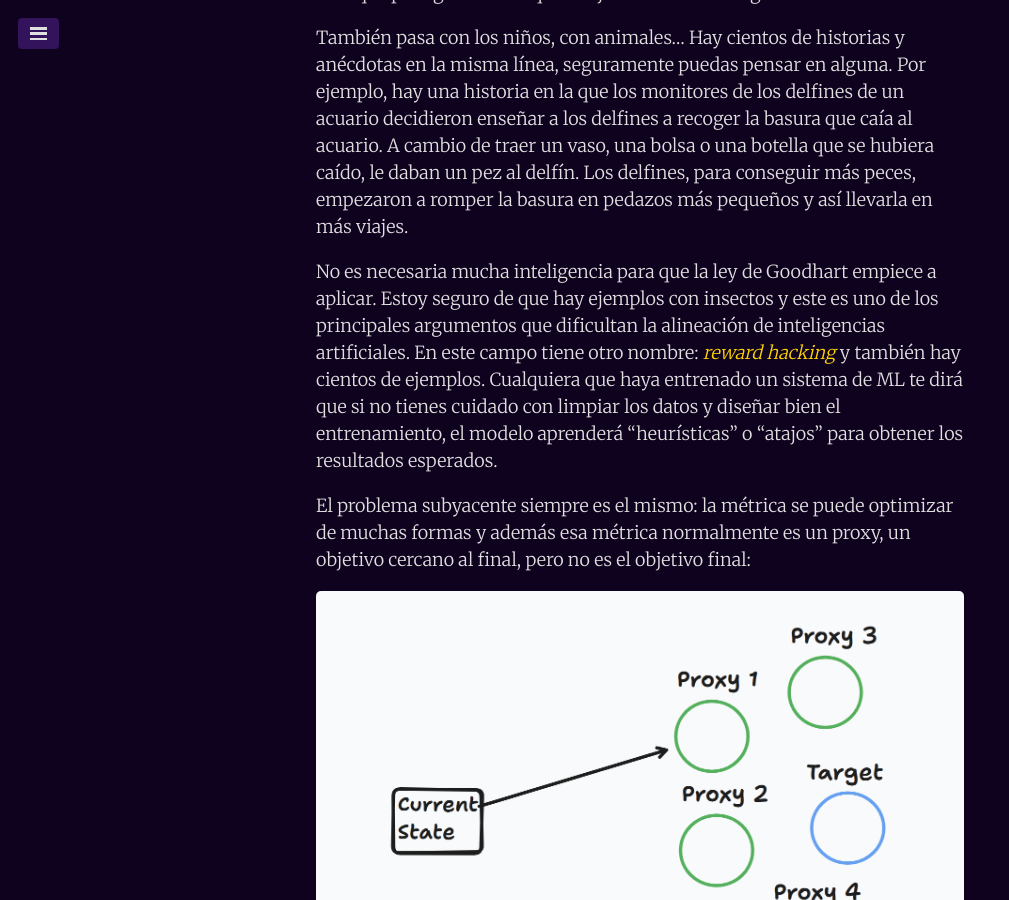
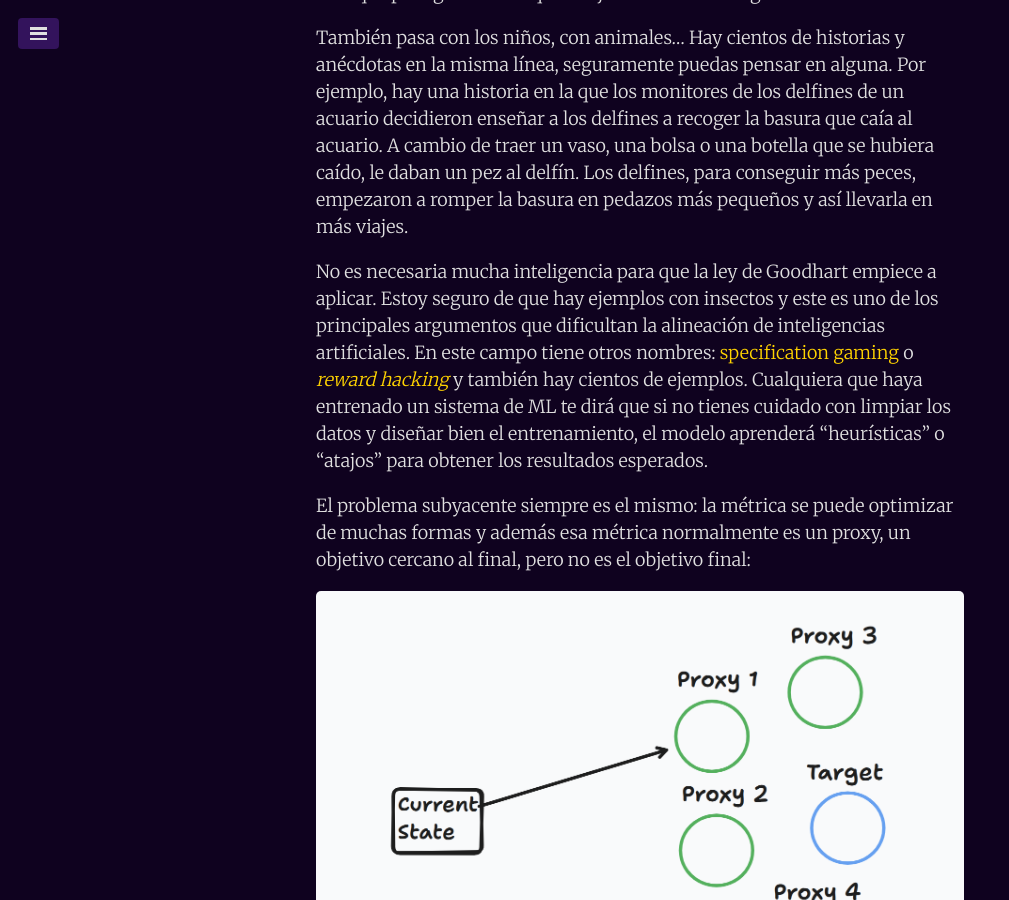
Before and after one commit to juanmirod/juanmirod.github.io, a Jekyll site: the page built from _posts/2024-11-30-ley-de-goodhart.markdown, in a window 1280 px wide and 900 px high, scrolled down 1795 px. Shown: the whole window, without its empty margins (0-1009 px from the left). Built offline with Jekyll 4.4.1, drawn with Linux system fonts in a browser that asks for light colours.

Commit message:
specification gaming is more similar to goodharts law

```diff
--- a/_posts/2024-11-30-ley-de-goodhart.markdown
+++ b/_posts/2024-11-30-ley-de-goodhart.markdown
@@ -27,7 +27,7 @@ Este ejemplo parece muy tonto, la tarea es demasiado simple y podríamos especif
 
 También pasa con los niños, con animales... Hay cientos de historias y anécdotas en la misma línea, seguramente puedas pensar en alguna. Por ejemplo, hay una historia en la que los monitores de los delfines de un acuario decidieron enseñar a los delfines a recoger la basura que caía al acuario. A cambio de traer un vaso, una bolsa o una botella que se hubiera caído, le daban un pez al delfín. Los delfines, para conseguir más peces, empezaron a romper la basura en pedazos más pequeños y así llevarla en más viajes.
 
-No es necesaria mucha inteligencia para que la ley de Goodhart empiece a aplicar. Estoy seguro de que hay ejemplos con insectos y este es uno de los principales argumentos que dificultan la alineación de inteligencias artificiales. En este campo tiene otro nombre: [_reward hacking_](https://ui.stampy.ai/questions/8SIU/What-is-reward-hacking) y también hay cientos de ejemplos. Cualquiera que haya entrenado un sistema de ML te dirá que si no tienes cuidado con limpiar los datos y diseñar bien el entrenamiento, el modelo aprenderá "heurísticas" o "atajos" para obtener los resultados esperados.
+No es necesaria mucha inteligencia para que la ley de Goodhart empiece a aplicar. Estoy seguro de que hay ejemplos con insectos y este es uno de los principales argumentos que dificultan la alineación de inteligencias artificiales. En este campo tiene otros nombres: [specification gaming](https://ui.stampy.ai/questions/92J8/) o [_reward hacking_](https://ui.stampy.ai/questions/8SIU/What-is-reward-hacking) y también hay cientos de ejemplos. Cualquiera que haya entrenado un sistema de ML te dirá que si no tienes cuidado con limpiar los datos y diseñar bien el entrenamiento, el modelo aprenderá "heurísticas" o "atajos" para obtener los resultados esperados.
 
 El problema subyacente siempre es el mismo: la métrica se puede optimizar de muchas formas y además esa métrica normalmente es un proxy, un objetivo cercano al final, pero no es el objetivo final:
 
```
